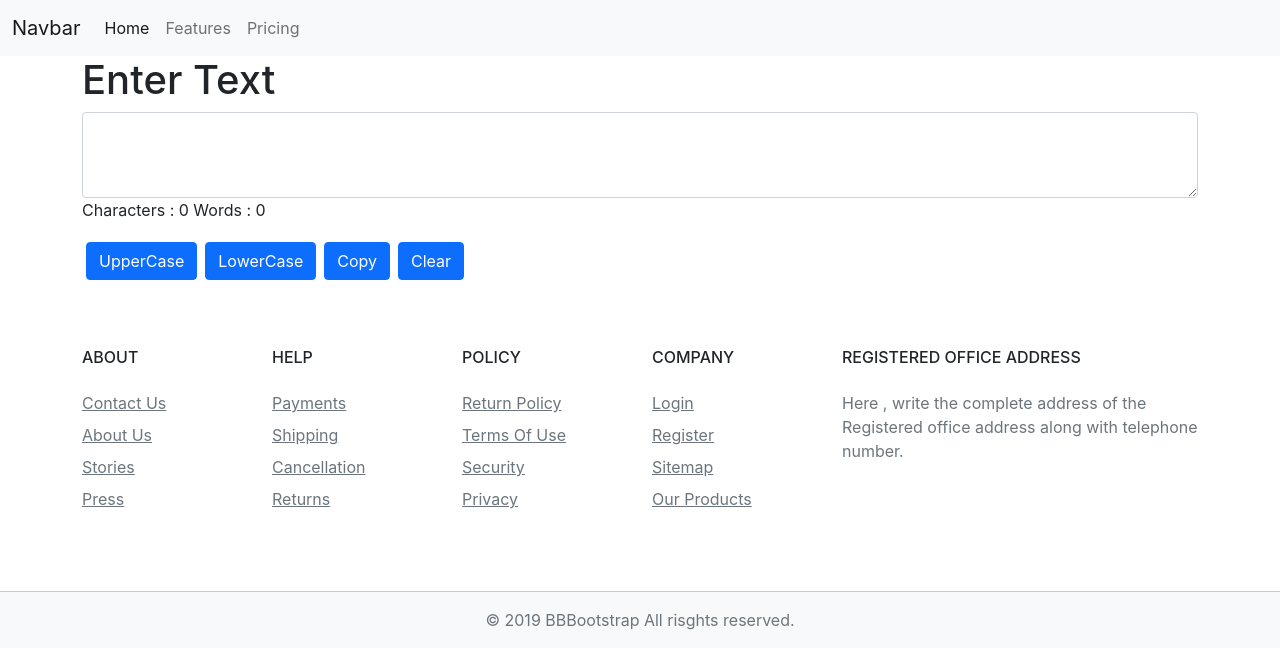
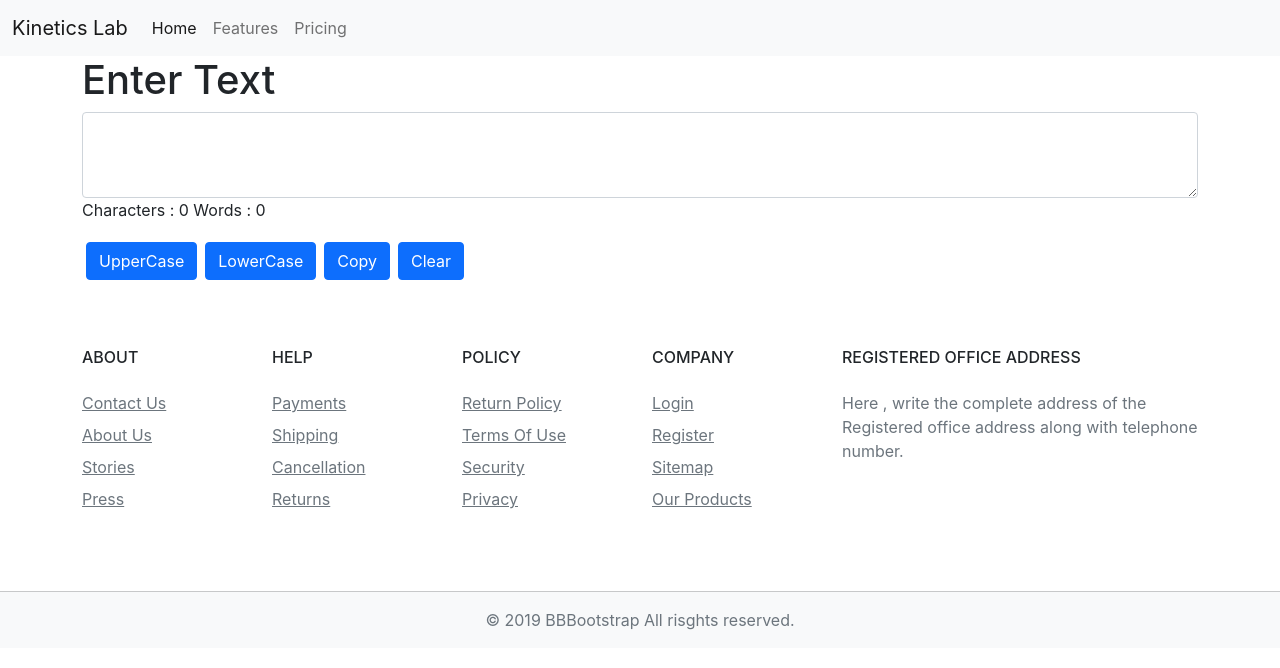
Before and after one commit to thedhruvkumar/React-Project, a React (Create React App) app: page / in a window 1280 px wide. Shown: the top 668 px of the page. Built offline with nearby package versions, Linux system fonts and the light colour scheme.

Commit message:
Update NavBar.jsx

```diff
--- a/src/Components/NavBar.jsx
+++ b/src/Components/NavBar.jsx
@@ -7,7 +7,7 @@
 
      <nav className="navbar navbar-expand-lg navbar-light bg-light">
   <div className="container-fluid">
-    <a className="navbar-brand" href="#">Navbar</a>
+    <a className="navbar-brand" href="#">Kinetics Lab</a>
     <button className="navbar-toggler" type="button" data-bs-toggle="collapse" data-bs-target="#navbarNav" aria-controls="navbarNav" aria-expanded="false" aria-label="Toggle navigation">
       <span className="navbar-toggler-icon"></span>
     </button>
```
